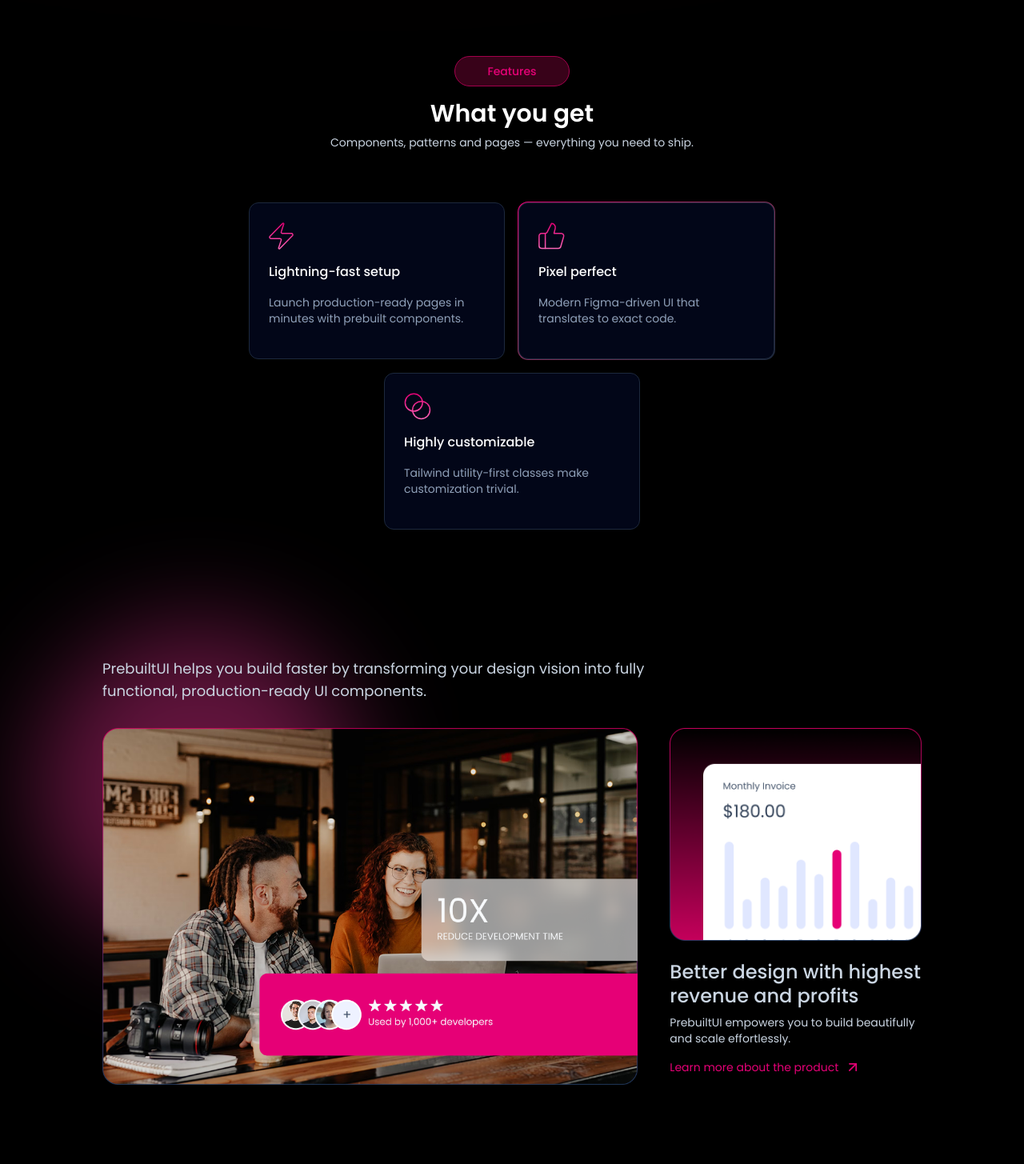
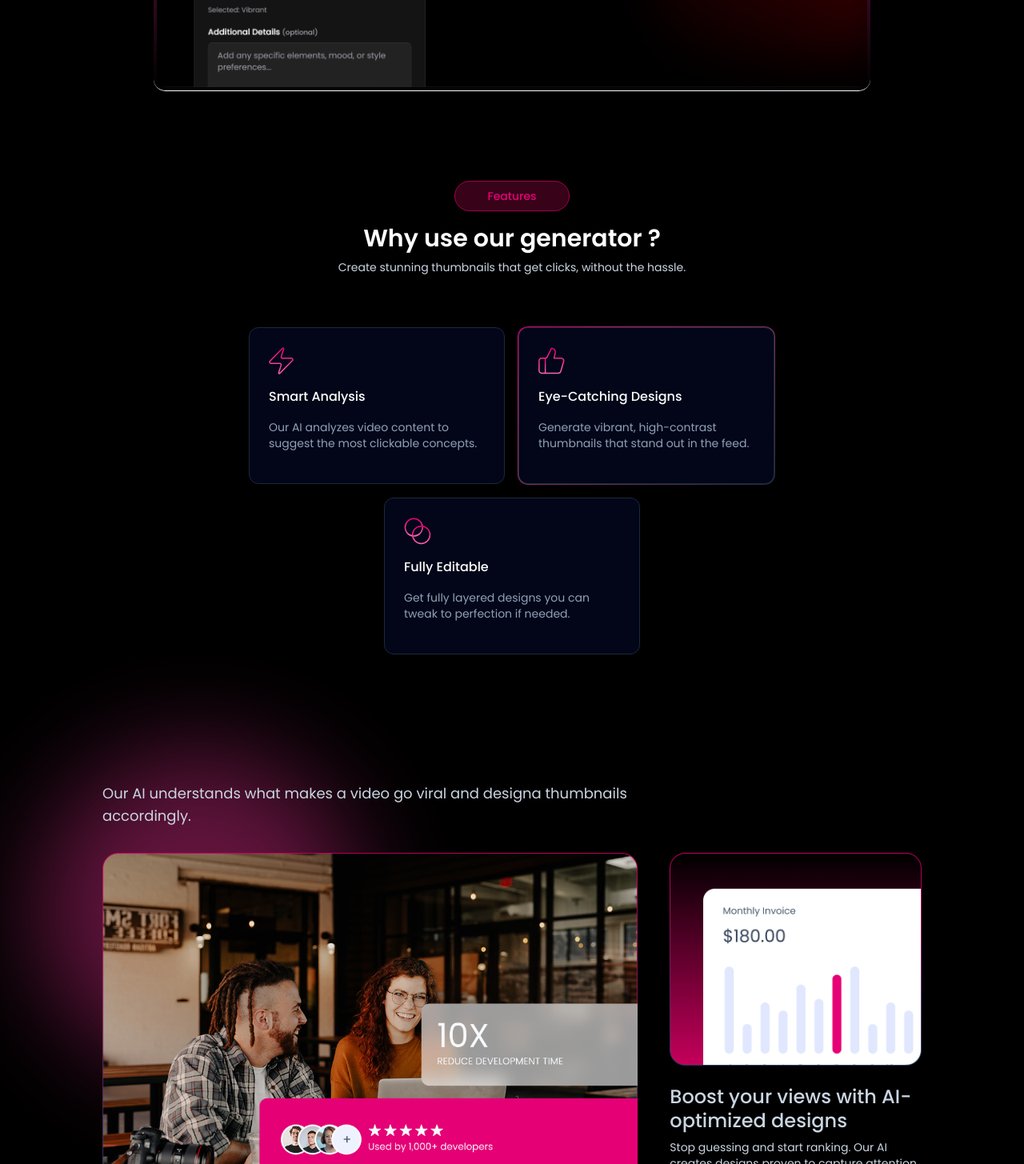
Before and after one commit to DPanvish/Thumbify, a React (Vite) app in the folder client/: page / in a window 1280 px wide. Shown: the part 1115-2570 px from the top of the page at 80% size. Built offline with nearby package versions, Linux system fonts and the light colour scheme.

Commit message:
Tilt image and Features updated

```diff
--- a/client/src/components/TiltImage.tsx
+++ b/client/src/components/TiltImage.tsx
@@ -52,8 +52,8 @@ export default function TiltedImage({ rotateAmplitude = 3, }) {
             transition={{ type: "spring", stiffness: 320, damping: 70, mass: 1 }}
         >
             <motion.div className="relative transform-3d w-full max-w-4xl" style={{ rotateX, rotateY }} >
-                <motion.img src="/assets/hero-section-showcase.png"
-                    className="w-full rounded-[15px] will-change-transform transform-[translateZ(0)]"
+                <motion.img src="/hero_img.png"
+                    className="border-b bg-linear-180 from-pink-500 to-transparent p-1 w-full rounded-[15px] will-change-transform transform-[translateZ(0)]"
                     alt="hero section showcase"
                 />
             </motion.div>
--- a/client/src/data/features.tsx
+++ b/client/src/data/features.tsx
@@ -2,18 +2,18 @@ import type { IFeature } from "../types";
 
 export const featuresData: IFeature[] = [
     {
-        icon: (<svg width="31" height="34" viewBox="0 0 31 34" fill="none" xmlns="http://www.w3.org/2000/svg"><path d="M2.616 20.2a1.62 1.62 0 0 1-1.458-.91 1.59 1.59 0 0 1 .202-1.698L17.304 1.276a.806.806 0 0 1 1.385.736l-3.092 9.63a1.59 1.59 0 0 0 .765 1.978c.231.12.488.182.749.18h11.273a1.62 1.62 0 0 1 1.458.91 1.59 1.59 0 0 1-.202 1.698L13.696 32.724a.807.807 0 0 1-1.385-.736l3.092-9.63a1.59 1.59 0 0 0-.765-1.978 1.6 1.6 0 0 0-.748-.18z" stroke="url(#a)" strokeWidth="1.5" strokeLinecap="round" strokeLinejoin="round" /><defs><linearGradient id="a" x1="15.5" y1="1" x2="15.5" y2="33" gradientUnits="userSpaceOnUse"><stop stopColor="#E60076" /><stop offset="1" stopColor="#FB64B6" /></linearGradient></defs></svg>),
-        title: "Lightning-fast setup",
-        description: "Launch production-ready pages in minutes with prebuilt components.",
+        icon: "/assets/zap-icon.svg",
+        title: "Smart Analysis",
+        description: "Our AI analyzes video content to suggest the most clickable concepts.",
     },
     {
-        icon: (<svg width="33" height="34" viewBox="0 0 33 34" fill="none" xmlns="http://www.w3.org/2000/svg"><path d="M8.617 13.777V32.43" stroke="url(#a)" strokeWidth="1.5" strokeLinecap="round" strokeLinejoin="round" /><path d="m21.066 7.377-1.554 6.404h9.062a3.107 3.107 0 0 1 2.984 3.979l-3.621 12.435a3.11 3.11 0 0 1-2.985 2.238H3.968A3.11 3.11 0 0 1 .86 29.325V16.89a3.11 3.11 0 0 1 3.11-3.11h4.29a3.11 3.11 0 0 0 2.782-1.725l5.362-10.71a4.866 4.866 0 0 1 4.663 6.032" stroke="url(#b)" strokeWidth="1.5" strokeLinecap="round" strokeLinejoin="round" /><defs><linearGradient id="a" x1="9.117" y1="13.777" x2="9.117" y2="32.43" gradientUnits="userSpaceOnUse"><stop stopColor="#E60076" /><stop offset="1" stopColor="#FB64B6" /></linearGradient><linearGradient id="b" x1="16.271" y1="1.346" x2="16.271" y2="32.433" gradientUnits="userSpaceOnUse"><stop stopColor="#E60076" /><stop offset="1" stopColor="#FB64B6" /></linearGradient></defs></svg>),
-        title: "Pixel perfect",
-        description: "Modern Figma-driven UI that translates to exact code.",
+        icon: "/assets/thumb-icon.svg",
+        title: "Eye-Catching Designs",
+        description: "Generate vibrant, high-contrast thumbnails that stand out in the feed.",
     },
     {
-        icon: (<svg width="34" height="34" viewBox="0 0 34 34" fill="none" xmlns="http://www.w3.org/2000/svg"><path d="M12.278 23.072c6 0 10.864-4.864 10.864-10.863 0-6-4.864-10.863-10.864-10.863S1.414 6.209 1.414 12.209s4.864 10.863 10.864 10.863" stroke="url(#a)" strokeWidth="1.5" strokeLinecap="round" strokeLinejoin="round" /><path d="M21.583 32.383c6 0 10.863-4.864 10.863-10.864s-4.864-10.863-10.863-10.863c-6 0-10.864 4.864-10.864 10.863 0 6 4.864 10.864 10.864 10.864" stroke="url(#b)" strokeWidth="1.5" strokeLinecap="round" strokeLinejoin="round" /><defs><linearGradient id="a" x1="12.278" y1="1.346" x2="12.278" y2="23.072" gradientUnits="userSpaceOnUse"><stop stopColor="#E60076" /><stop offset="1" stopColor="#FB64B6" /></linearGradient><linearGradient id="b" x1="21.582" y1="10.656" x2="21.582" y2="32.383" gradientUnits="userSpaceOnUse"><stop stopColor="#E60076" /><stop offset="1" stopColor="#FB64B6" /></linearGradient></defs></svg>),
-        title: "Highly customizable",
-        description: "Tailwind utility-first classes make customization trivial.",
+        icon: "/assets/shape-icon.svg",
+        title: "Fully Editable",
+        description: "Get fully layered designs you can tweak to perfection if needed.",
     }
 ];
--- a/client/src/sections/FeaturesSection.tsx
+++ b/client/src/sections/FeaturesSection.tsx
@@ -8,7 +8,7 @@ import type { IFeature } from "../types";
 export default function FeaturesSection() {
     return (
         <div id="features" className="px-4 md:px-16 lg:px-24 xl:px-32">
-            <SectionTitle text1="Features" text2="What you get" text3="Components, patterns and pages — everything you need to ship." />
+            <SectionTitle text1="Features" text2="Why use our generator ?" text3="Create stunning thumbnails that get clicks, without the hassle." />
             <div className="flex flex-wrap items-center justify-center gap-6 md:gap-4 mt-16 px-6">
                 {featuresData.map((feature: IFeature, index: number) => (
                     <motion.div key={index} className={`${index === 1 ? 'p-px rounded-[13px] bg-linear-to-br from-pink-600 to-slate-800' : ''}`}
@@ -18,7 +18,7 @@ export default function FeaturesSection() {
                         transition={{ delay: index * 0.15, type: "spring", stiffness: 320, damping: 70, mass: 1 }}
                     >
                         <div className="p-6 rounded-xl space-y-4 border border-slate-800 bg-slate-950 max-w-80 w-full">
-                            {feature.icon}
+                            <img src={feature.icon} alt={feature.title} />
                             <h3 className="text-base font-medium text-white">
                                 {feature.title}
                             </h3>
@@ -37,7 +37,7 @@ export default function FeaturesSection() {
                     viewport={{ once: true }}
                     transition={{ type: "spring", stiffness: 320, damping: 70, mass: 1 }}
                 >
-                    PrebuiltUI helps you build faster by transforming your design vision into fully functional, production-ready UI components.
+                    Our AI understands what makes a video go viral and designa thumbnails accordingly.
                 </motion.p>
                 <div className="grid grid-cols-1 md:grid-cols-3 mt-8 gap-10">
                     <motion.div className="md:col-span-2"
@@ -55,10 +55,10 @@ export default function FeaturesSection() {
                         transition={{ delay: 0.15, type: "spring", stiffness: 320, damping: 70, mass: 1 }}
                     >
                         <img src="/assets/features-showcase-2.png" alt="features showcase" width={1000} height={500} className="hover:-translate-y-0.5 transition duration-300" />
-                        <h3 className="text-[24px]/7.5 text-slate-300 font-medium mt-6">Better design with highest revenue and profits </h3>
-                        <p className="text-slate-300 mt-2">PrebuiltUI empowers you to build beautifully and scale effortlessly.</p>
+                        <h3 className="text-[24px]/7.5 text-slate-300 font-medium mt-6">Boost your views with AI-optimized designs</h3>
+                        <p className="text-slate-300 mt-2">Stop guessing and start ranking. Our AI creates designs proven to capture attention.</p>
                         <a href="https://prebuiltui.com" className="group flex items-center gap-2 mt-4 text-pink-600 hover:text-pink-700 transition">
-                            Learn more about the product
+                            Start generating free
                             <ArrowUpRight className="size-5 group-hover:translate-x-0.5 transition duration-300" />
                         </a>
                     </motion.div>
```
